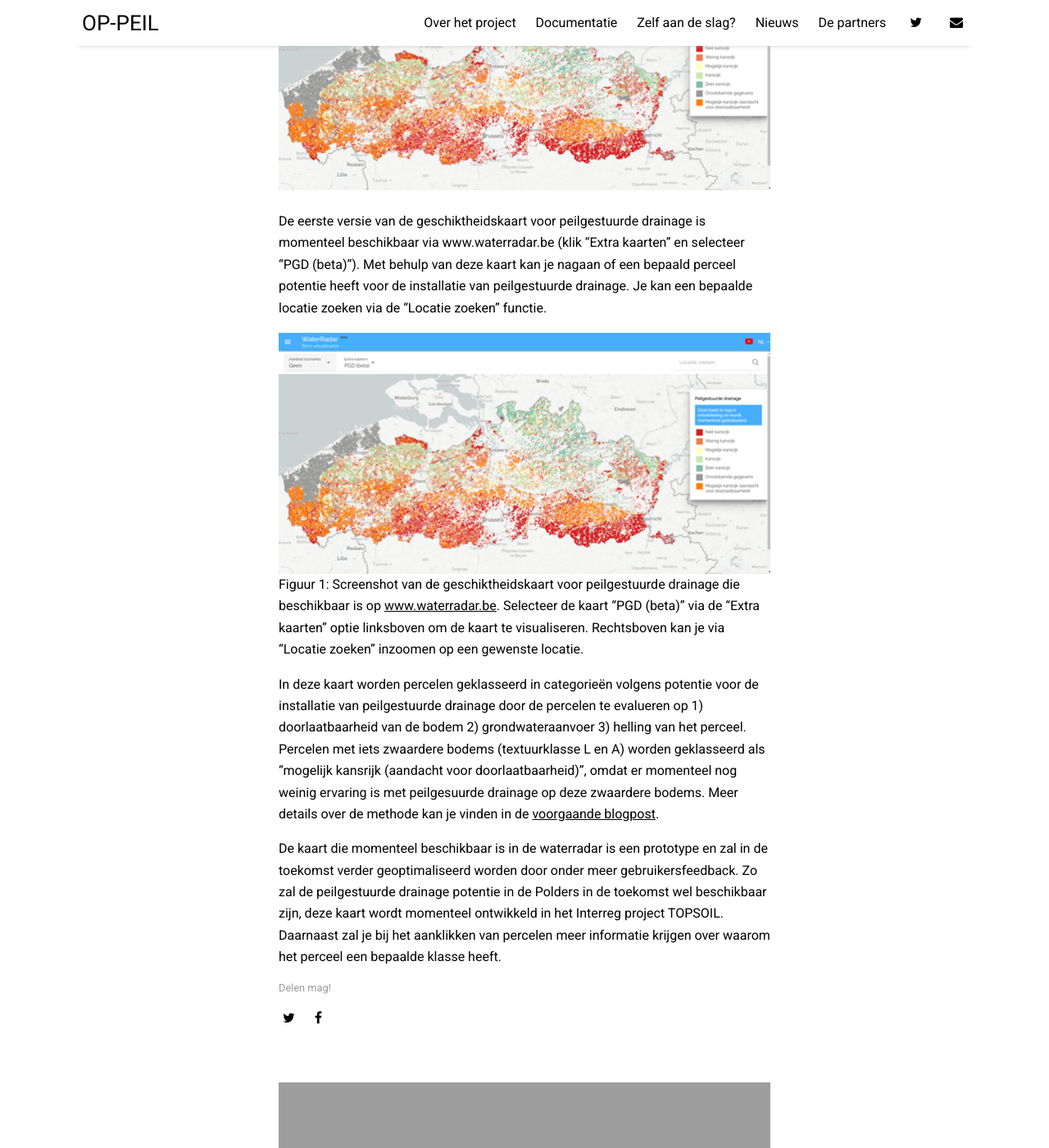
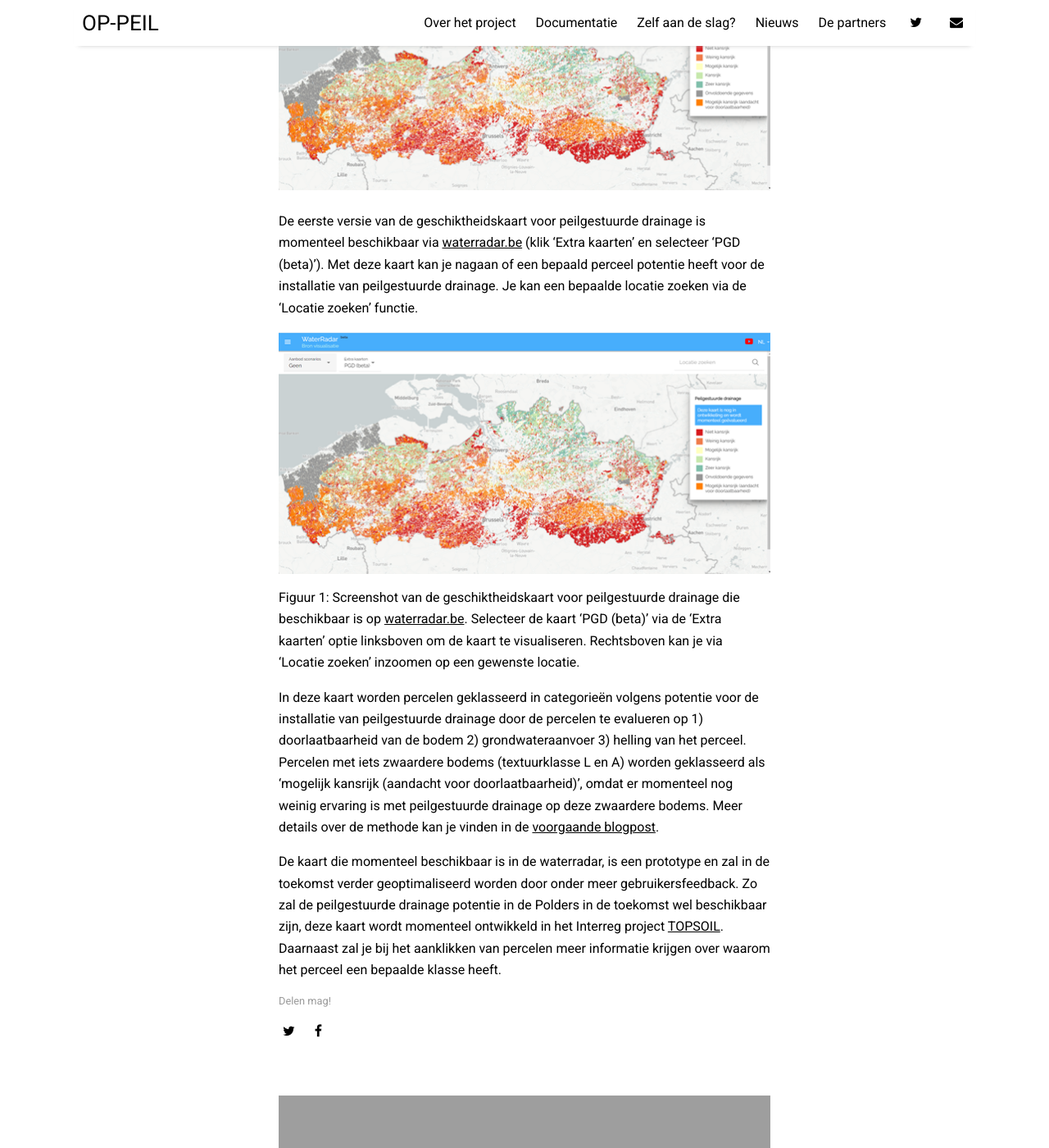
Before and after one commit to sarahgarre/op-peil, a Jekyll site: the page built from _posts/2022-12-12-geschiktheidskaart-online-v1.md, in a window 1280 px wide and 1400 px high, scrolled down 265 px. Shown: the whole window at 82% size. Built offline with Jekyll 4.4.1, drawn with Linux system fonts in a browser that asks for light colours; nearby versions of some CDN libraries.

Commit message:
verbeteringen

```diff
--- a/_posts/2022-12-12-geschiktheidskaart-online-v1.md
+++ b/_posts/2022-12-12-geschiktheidskaart-online-v1.md
@@ -7,22 +7,23 @@ tags: [sample]
 image: potentiekaart_screenshot.png
 ---
 
-De eerste versie van de geschiktheidskaart voor peilgestuurde drainage is momenteel beschikbaar via www.waterradar.be
-(klik “Extra kaarten” en selecteer “PGD (beta)”). Met behulp van deze kaart kan je nagaan of een bepaald perceel potentie
-heeft voor de installatie van peilgestuurde drainage. Je kan een bepaalde locatie zoeken via de “Locatie zoeken” functie.
+De eerste versie van de geschiktheidskaart voor peilgestuurde drainage is momenteel beschikbaar via [waterradar.be](https://www.waterradar.be/)
+(klik 'Extra kaarten' en selecteer 'PGD (beta)'). Met deze kaart kan je nagaan of een bepaald perceel potentie
+heeft voor de installatie van peilgestuurde drainage. Je kan een bepaalde locatie zoeken via de 'Locatie zoeken' functie.
 
-![](../assets/img/potentiekaart_screenshot.png)
-Figuur 1: Screenshot van de geschiktheidskaart voor peilgestuurde drainage die beschikbaar is op [www.waterradar.be](www.waterradar.be).
-Selecteer de kaart “PGD (beta)” via de “Extra kaarten” optie linksboven om de kaart te visualiseren. Rechtsboven kan je
-via “Locatie zoeken” inzoomen op een gewenste locatie.
+![Screenshot kaart](../assets/img/potentiekaart_screenshot.png)
+
+Figuur 1: Screenshot van de geschiktheidskaart voor peilgestuurde drainage die beschikbaar is op [waterradar.be](https://www.waterradar.be/).
+Selecteer de kaart 'PGD (beta)' via de 'Extra kaarten' optie linksboven om de kaart te visualiseren. Rechtsboven kan je
+via 'Locatie zoeken' inzoomen op een gewenste locatie.
 
 In deze kaart worden percelen geklasseerd in categorieën volgens potentie voor de installatie van peilgestuurde drainage
 door de percelen te evalueren op 1) doorlaatbaarheid van de bodem 2) grondwateraanvoer 3) helling van het perceel.
-Percelen met iets zwaardere bodems (textuurklasse L en A) worden geklasseerd als “mogelijk kansrijk (aandacht voor doorlaatbaarheid)”,
-omdat er momenteel nog weinig ervaring is met peilgesuurde drainage op deze zwaardere bodems. Meer details over de methode
+Percelen met iets zwaardere bodems (textuurklasse L en A) worden geklasseerd als 'mogelijk kansrijk (aandacht voor doorlaatbaarheid)',
+omdat er momenteel nog weinig ervaring is met peilgestuurde drainage op deze zwaardere bodems. Meer details over de methode
 kan je vinden in de [voorgaande blogpost](2022-07-08-geschiktheidskaart.md).
 
-De kaart die momenteel beschikbaar is in de waterradar is een prototype en zal in de toekomst verder geoptimaliseerd worden
+De kaart die momenteel beschikbaar is in de waterradar, is een prototype en zal in de toekomst verder geoptimaliseerd worden
 door onder meer gebruikersfeedback. Zo zal de peilgestuurde drainage potentie in de Polders in de toekomst wel beschikbaar zijn,
-deze kaart wordt momenteel ontwikkeld in het Interreg project TOPSOIL. Daarnaast zal je bij het aanklikken van percelen
+deze kaart wordt momenteel ontwikkeld in het Interreg project [TOPSOIL](https://northsearegion.eu/topsoil/). Daarnaast zal je bij het aanklikken van percelen
 meer informatie krijgen over waarom het perceel een bepaalde klasse heeft.
```
